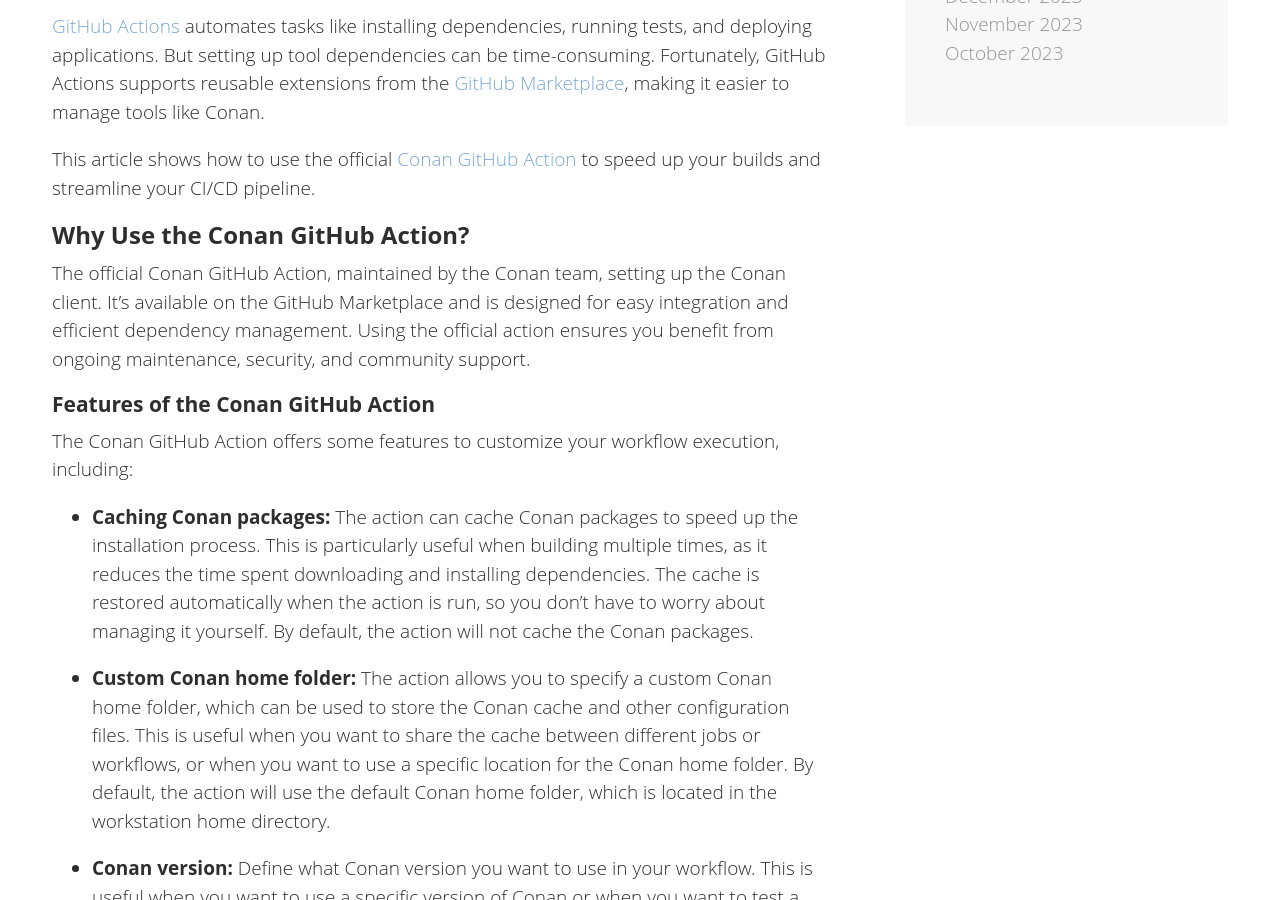
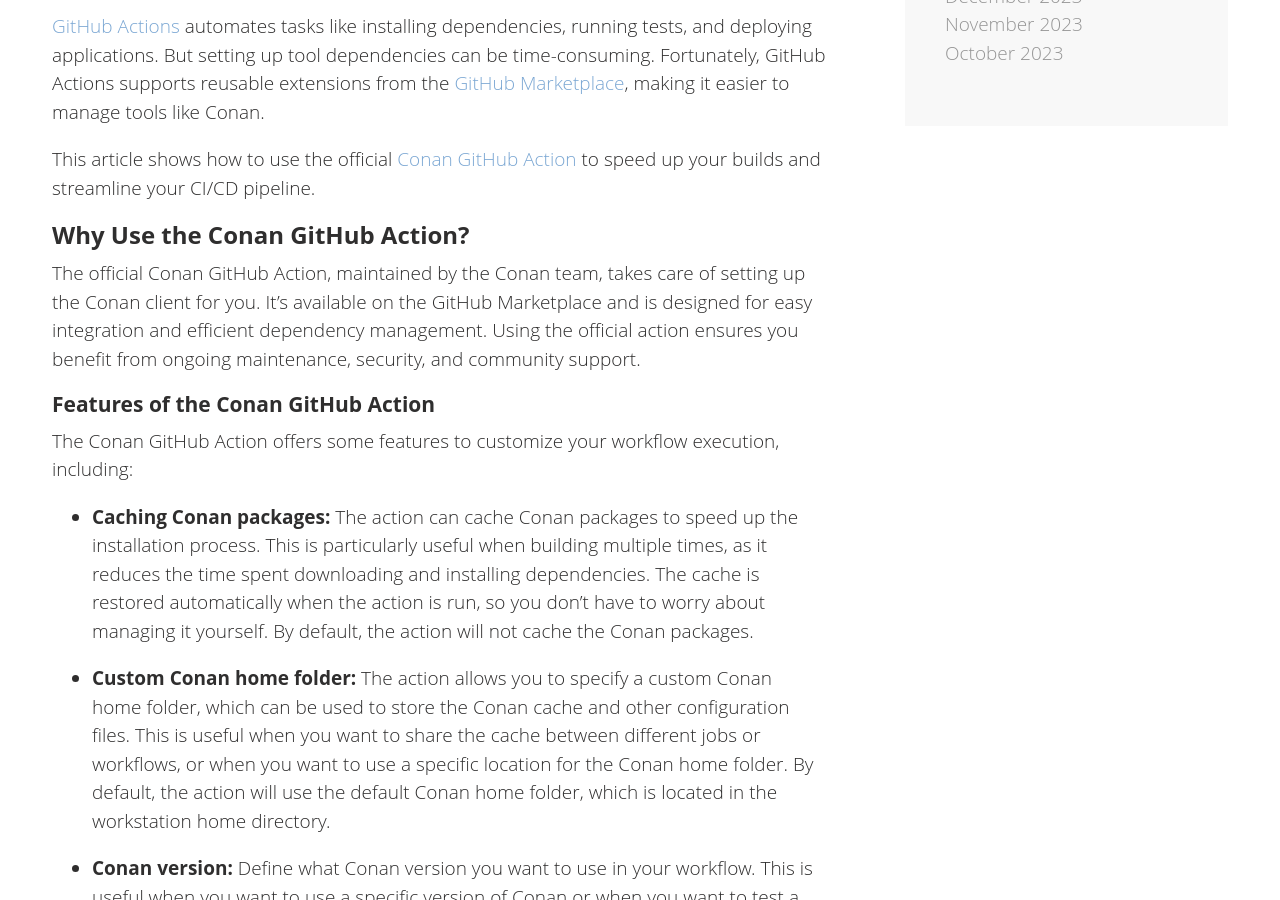
Before and after one commit to conan-io/conan-io.github.io, a Jekyll site: the page built from _posts/2025-04-22-Conan-Github-Action.markdown, in a window 1280 px wide and 900 px high, scrolled down 514 px. Built offline with Jekyll 4.4.1, drawn with Linux system fonts in a browser that asks for light colours; comment, search, counter and statistics services are not loaded.

Commit message:
Update _posts/2025-04-22-Conan-Github-Action.markdown
Co-authored-by: Abril Rincón Blanco <5364255+AbrilRBS@users.noreply.github.com>

```diff
--- a/_posts/2025-04-22-Conan-Github-Action.markdown
+++ b/_posts/2025-04-22-Conan-Github-Action.markdown
@@ -15,7 +15,7 @@ This article shows how to use the official [Conan GitHub Action](https://github.
 
 ## Why Use the Conan GitHub Action?
 
-The official Conan GitHub Action, maintained by the Conan team, setting up the Conan client. It’s available on the GitHub Marketplace and is designed for easy integration and efficient dependency management. Using the official action ensures you benefit from ongoing maintenance, security, and community support.
+The official Conan GitHub Action, maintained by the Conan team, takes care of setting up the Conan client for you. It’s available on the GitHub Marketplace and is designed for easy integration and efficient dependency management. Using the official action ensures you benefit from ongoing maintenance, security, and community support.
 
 ### Features of the Conan GitHub Action
 
```
